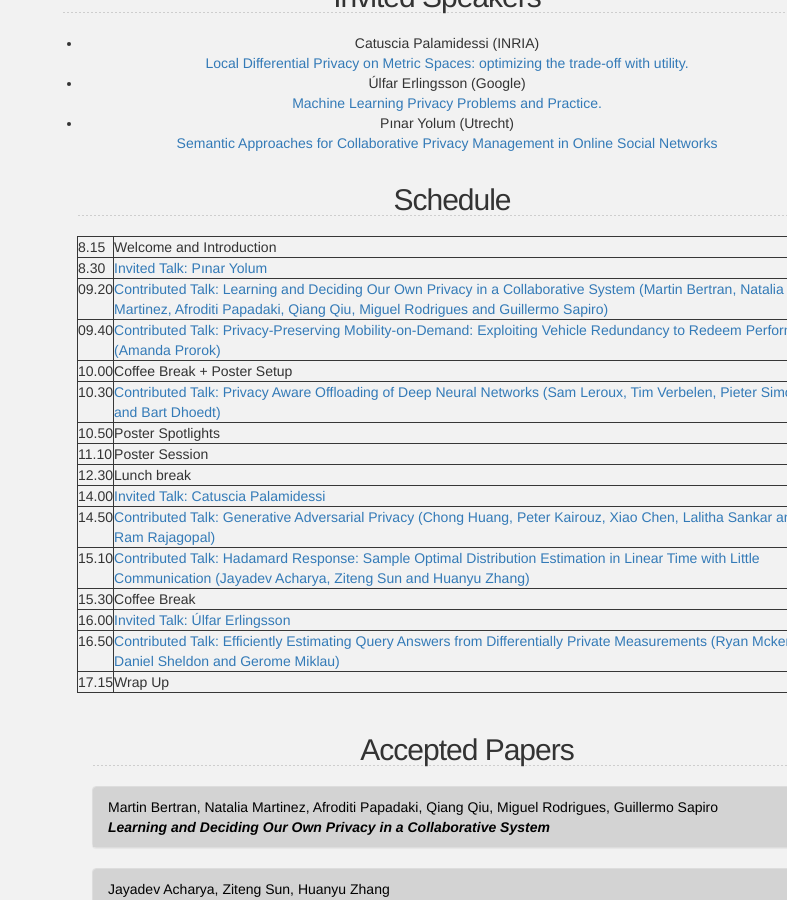
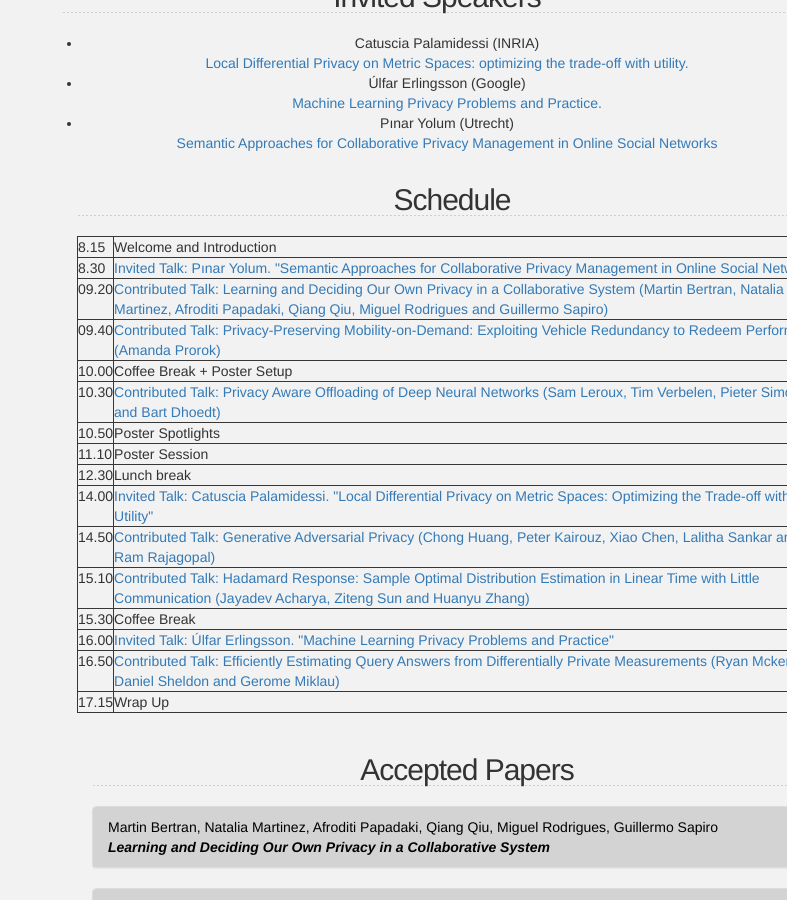
Before and after one commit to pimlai/PIMLAI18, a Jekyll site: the page built from index.md, in a window 1280 px wide and 900 px high, scrolled down 719 px. Shown: the whole window, without its empty margins (493-1280 px from the left). Built offline with Jekyll 4.4.1, drawn with Linux system fonts in a browser that asks for light colours; nearby versions of some CDN libraries; our own code applies the rules of GitHub Pages for plain Markdown files; library files that are not in the unit come from our copies; some of the changed text lies outside the part shown.

Commit message:
Minor fixes

```diff
--- a/_config.yml
+++ b/_config.yml
@@ -1,4 +1,4 @@
 title: Privacy in Machine Learning and Artificial Intelligence
-description: FAIM 2018 Workshop | Stockholm, July 15 | Stockholmmässan Stockholm
+description: FAIM 2018 Workshop | Stockholm, July 15 | Stockholmmässan Stockholm (Room C2)
 google_analytics:
 theme: jekyll-theme-slate
--- a/index.md
+++ b/index.md
@@ -62,7 +62,7 @@
 </tr>
 <tr>
 <td>8.30</td>
-<td><a href="#tabs1" data-toggle="collapse" class="accordion-toggle">Invited Talk: Pınar Yolum </a></td>
+<td><a href="#tabs1" data-toggle="collapse" class="accordion-toggle">Invited Talk: Pınar Yolum. "Semantic Approaches for Collaborative Privacy Management in Online Social Networks"</a></td>
 </tr>
 <tr>
 </tr>
@@ -96,7 +96,7 @@
 </tr>
 <tr>
 <td>14.00</td>
-<td><a href="#tabs5" data-toggle="collapse" class="accordion-toggle">Invited Talk: Catuscia Palamidessi </a></td>
+<td><a href="#tabs5" data-toggle="collapse" class="accordion-toggle">Invited Talk: Catuscia Palamidessi. "Local Differential Privacy on Metric Spaces: Optimizing the Trade-off with Utility" </a></td>
 </tr>
 <tr>
 </tr>
@@ -114,7 +114,7 @@
 </tr>
 <tr>
 <td>16.00</td>
-<td><a href="#tabs8" data-toggle="collapse">Invited Talk: &Uacute;lfar Erlingsson</a></td>
+<td><a href="#tabs8" data-toggle="collapse">Invited Talk: &Uacute;lfar Erlingsson. "Machine Learning Privacy Problems and Practice"</a></td>
 </tr>
 <tr>
 <td>16.50</td>
```
